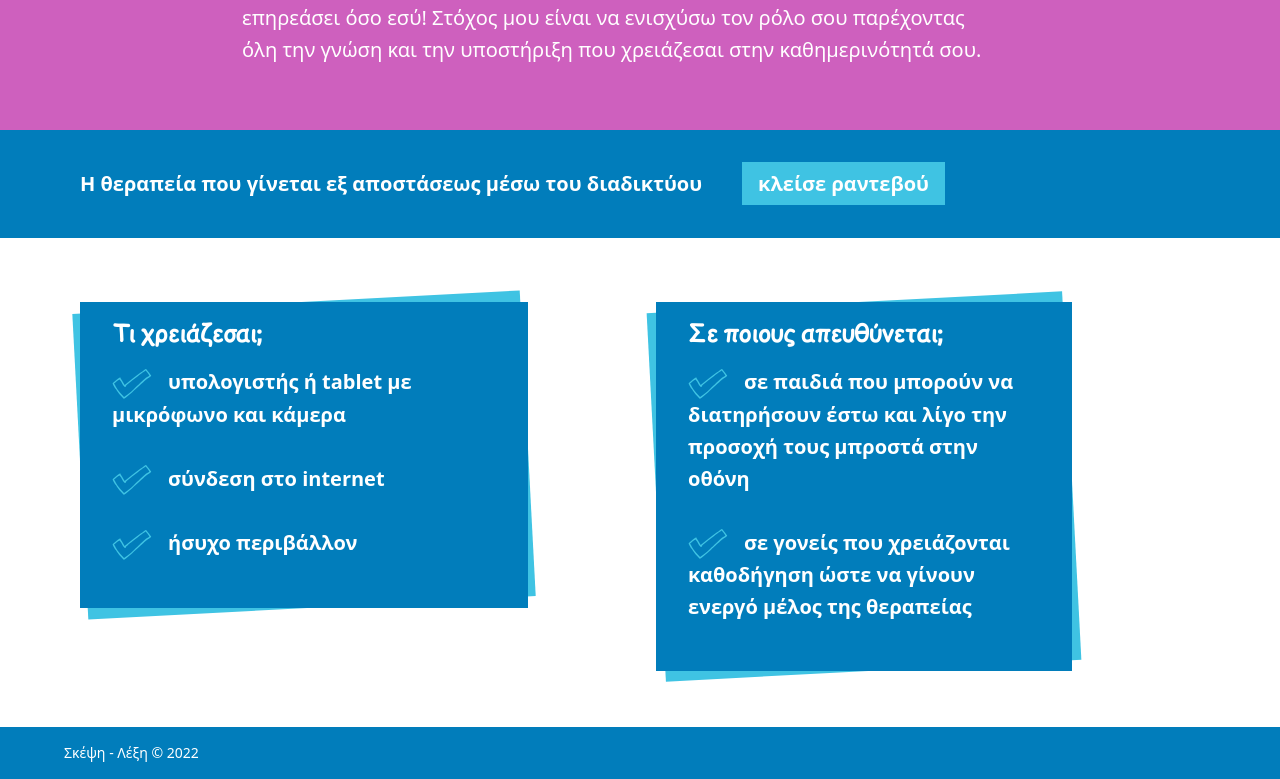
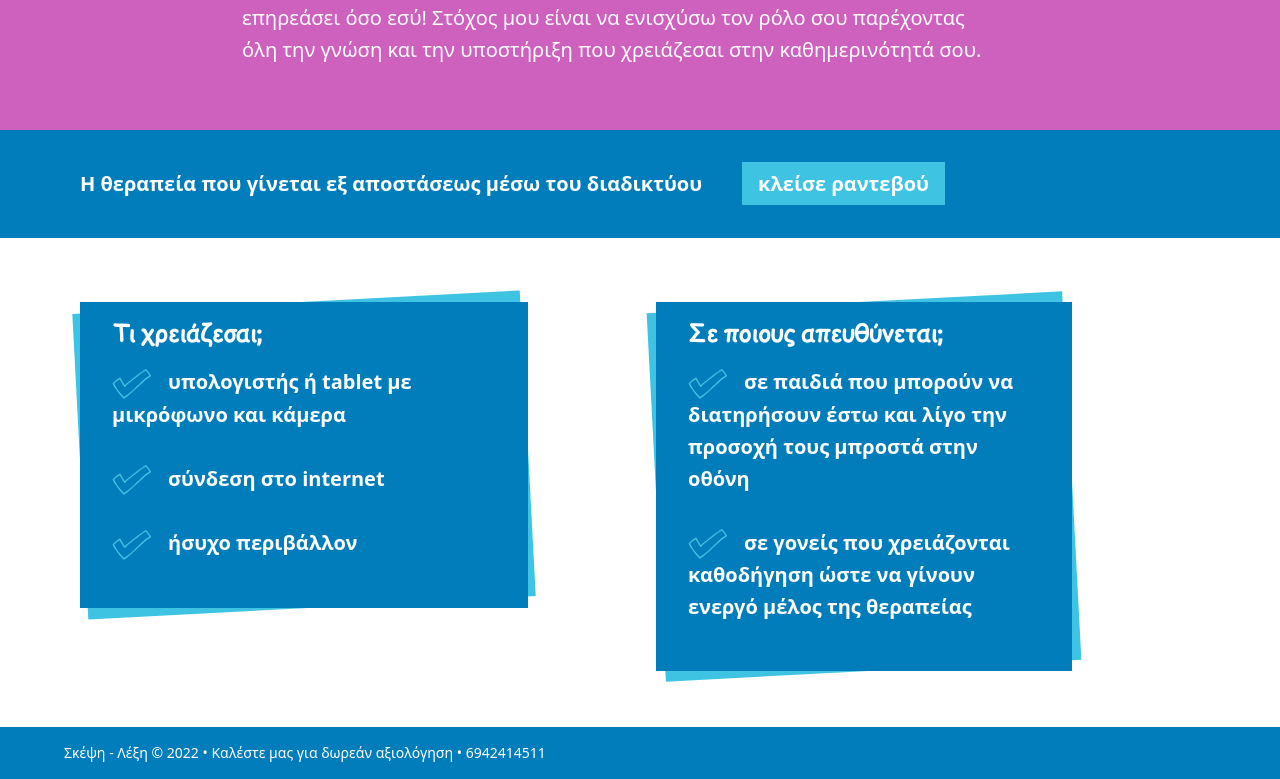
Before and after one commit to vkarampinis/skepsileksi.gr, a Next.js app: page / in a window 1280 px wide. Shown: the part 3266-4045 px from the top of the page. Built offline with nearby package versions, Linux system fonts and the light colour scheme.

Commit message:
add extra info on footer

```diff
--- a/components/Footer.js
+++ b/components/Footer.js
@@ -2,7 +2,10 @@ export default function Footer() {
   return (
     <footer className="p-4 mt-10 bg-color-1">
       <div className="max-w-6xl mx-auto text-sm text-color-white ">
-        <p>Σκέψη - Λέξη © 2022</p>
+        <p>
+          Σκέψη - Λέξη © 2022 • Καλέστε μας για δωρεάν αξιολόγηση •{" "}
+          <a href="tel:6942414511">6942414511</a>
+        </p>
       </div>
     </footer>
   );
```
